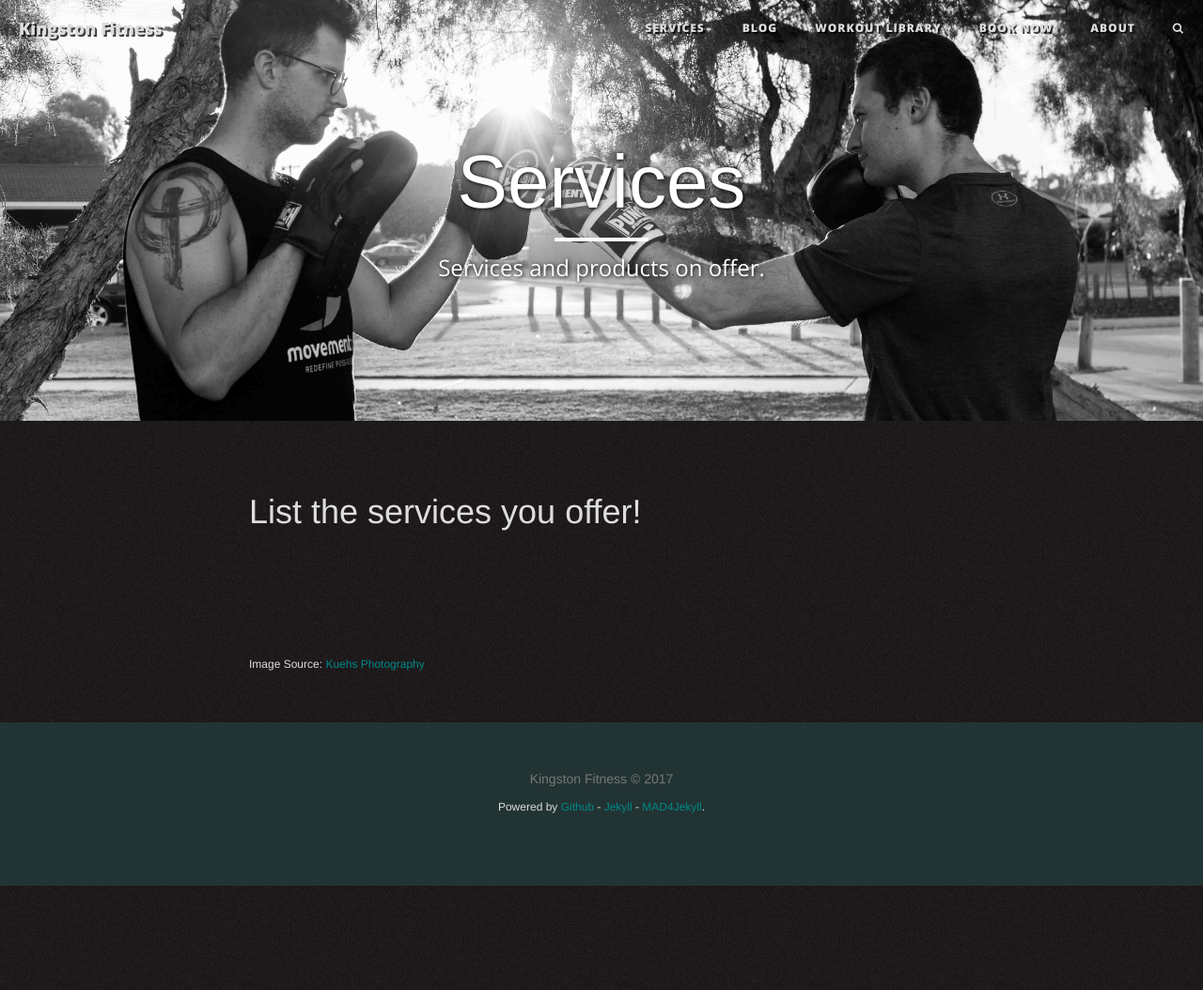
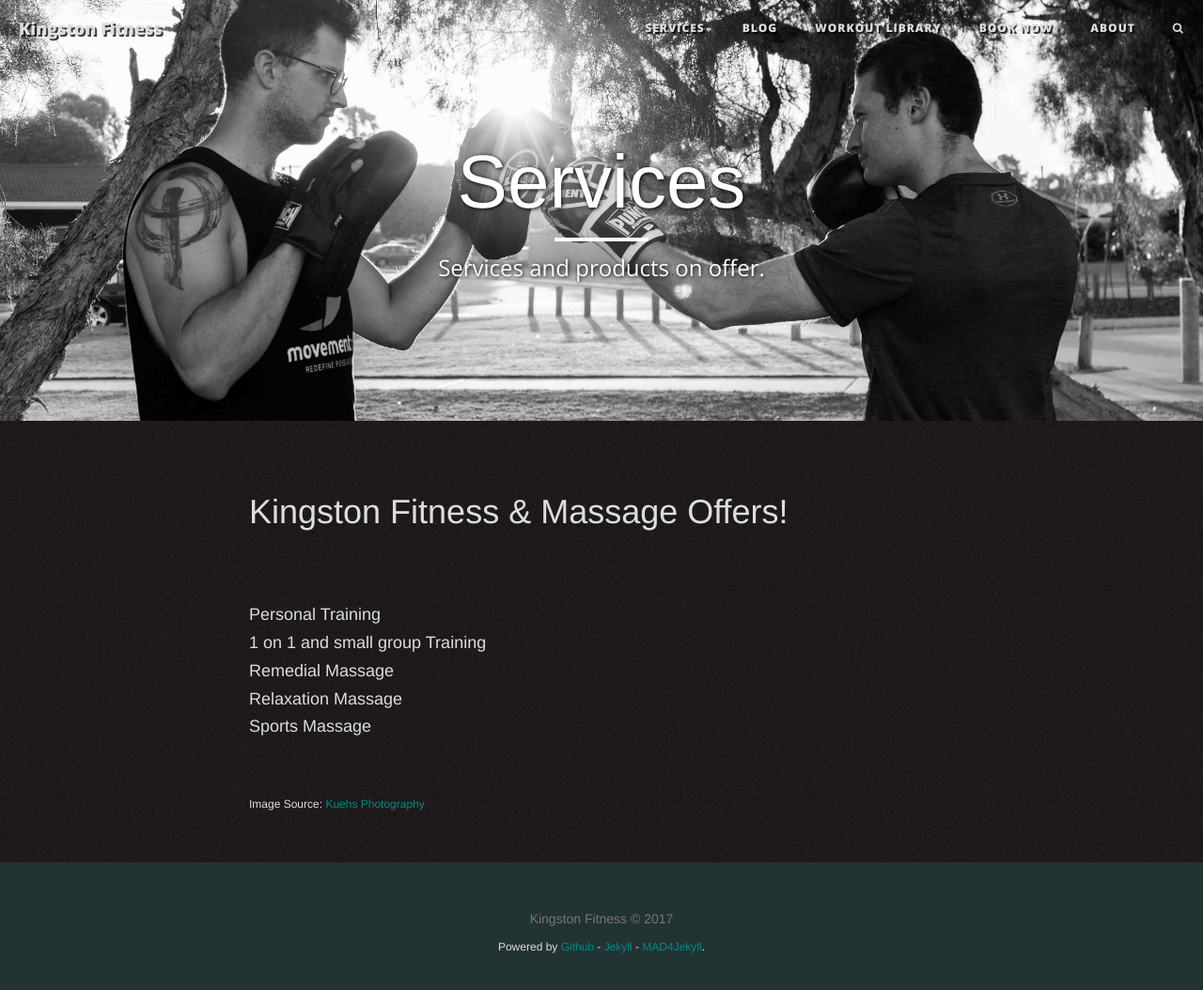
Before and after one commit to KingstonFitness/kingstonfitness.github.io, a Jekyll site: the page built from pages/services/index.html, in a window 1280 px wide and 1092 px high. Shown: the top 1054 px of the window at 94% size. Built offline with Jekyll 4.4.1, drawn with Linux system fonts in a browser that asks for light colours; nearby versions of some CDN libraries.

```diff
--- a/pages/about/index.html
+++ b/pages/about/index.html
@@ -6,7 +6,7 @@ header-img: "assets/owner/hero/about-bg.jpg"
 permalink: /about/
 ---
 
-<h1><p>I am a Personal Traininer and Remedial Massage Therapist.</p></h1>
+<h1><p>Under Construction.</p></h1>
 
 <h3></h3>
 
--- a/pages/bookings/index.html
+++ b/pages/bookings/index.html
@@ -1,14 +1,14 @@
 ---
 layout: page
 title: "Book Now"
-description: "Details about booking here"
+description: "Make all your bookings here"
 header-img: "assets/owner/hero/about-bg.jpg"
 permalink: /bookings/
 ---
 
-<h1><p>Any info that you wanna share goes here and below.</p></h1>
+<h1><p>Select the type of booking you wish to have then select time and date, make sure you add all info that I will need to be able to contact you.</p></h1>
 
-<h3>Embed booking system here</h3>
+<h3>Kingston Fitness & Massage</h3>
 
 <br>
 <iframe id="Example2"
--- a/pages/gallery/index.html
+++ b/pages/gallery/index.html
@@ -10,7 +10,7 @@ permalink: /workouts/
 <head>
 	<meta content="charset=utf-8">
 
-<h3><a href="http://flexslider.woothemes.com/basic-slider-with-caption.html">FLEXSLIDER</a> is here!!!</h3>
+<h3>Under Construction.</h3>
 
 <!-- CSS -->
 	<link rel="stylesheet" href="../assets/libs/css/flexslider.css" type="text/css" media="screen" />
--- a/pages/services/index.html
+++ b/pages/services/index.html
@@ -6,20 +6,20 @@ header-img: "assets/owner/hero/about-bg.jpg"
 permalink: /services/
 ---
 
-<h1><p>List the services you offer!</p></h1>
+<h1><p>Kingston Fitness & Massage Offers!</p></h1>
 
 <h3></h3>
 
 <br>
-<h4></h4>
+<h4>Personal Training</h4>
 
-<h4></h4>
+<h4>1 on 1 and small group Training</h4>
 
-<h4></h4>
+<h4>Remedial Massage</h4>
 
-<h4></h4>
+<h4>Relaxation Massage</h4>
 
-<h4></h4>
+<h4>Sports Massage</h4>
 
 <h4></h4>
 
```
